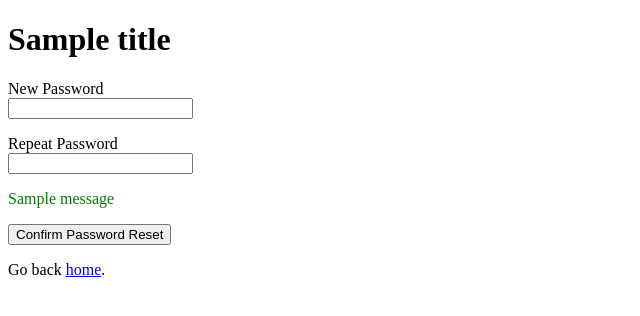
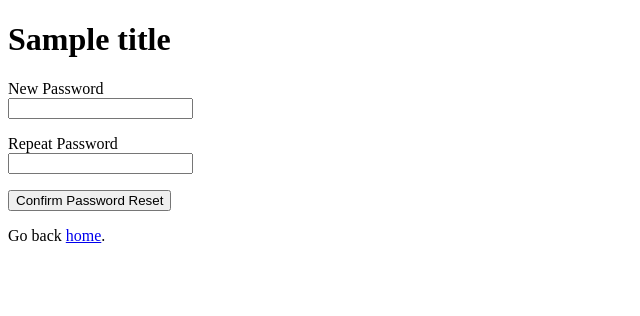
Before and after one commit to pcustic/password-reset-example-app, a Flask app: template app/templates/auth/reset_password.html in a window 1280 px wide. Shown: the top 316 px of the page, without its empty margins (0-640 px from the left). Run offline with Flask 3, Linux system fonts and the light colour scheme; tables that the repository leaves empty hold one stand-in row (values such as "Sample post"); the template is opened without the code that fills it: values that come from a table or form of the project are taken from there, most other values are stand-ins (such as "Sample title", 1, 10 or a date in 2020); one stand-in notice (Sample message) is shown.

Commit message:
Remove unused flashed messages

```diff
--- a/app/templates/auth/reset_password.html
+++ b/app/templates/auth/reset_password.html
@@ -20,14 +20,6 @@
             {% endfor %}
         </p>
 
-        {% with messages = get_flashed_messages() %}
-            {% if messages %}
-                {% for message in messages %}
-                 <p style="color: green;">{{ message }}</p>
-                {% endfor %}
-            {% endif %}
-        {% endwith %}
-
         <p>{{ form.submit() }}</p>
     </form>
 
```
